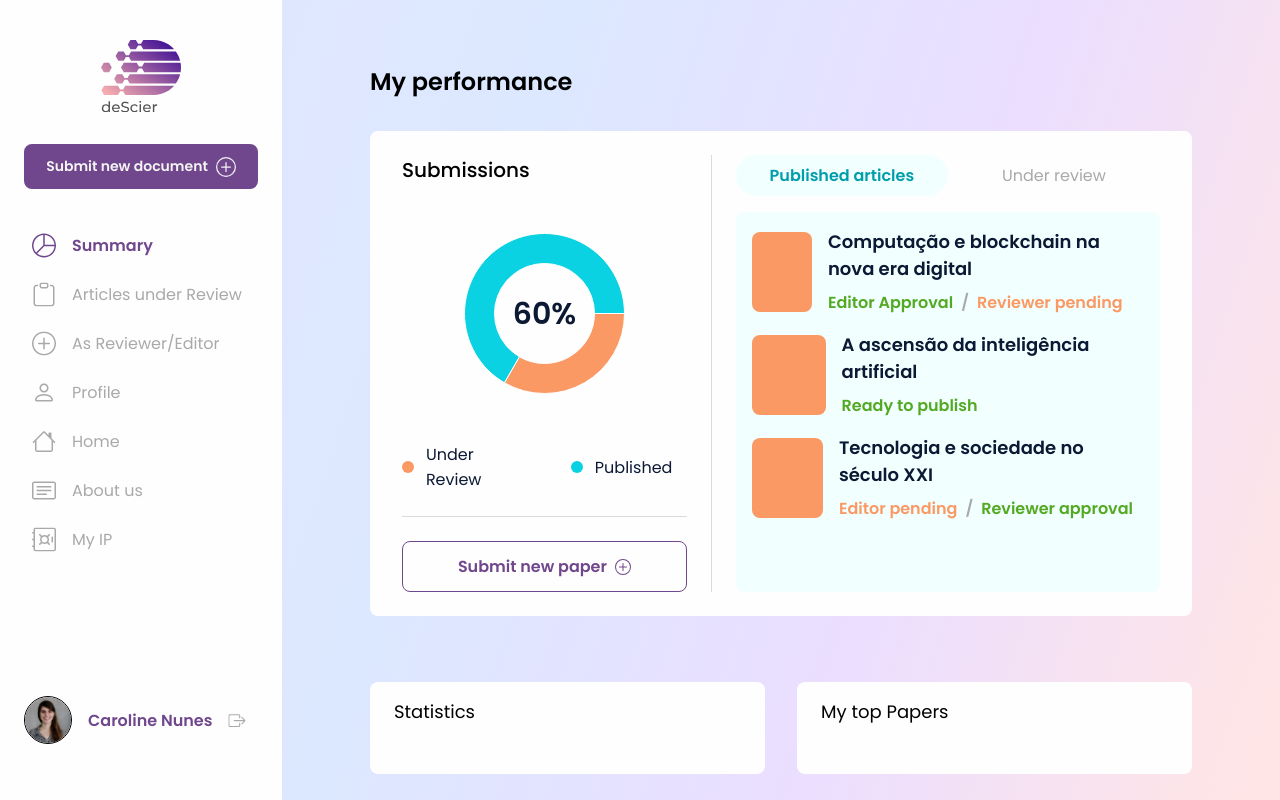
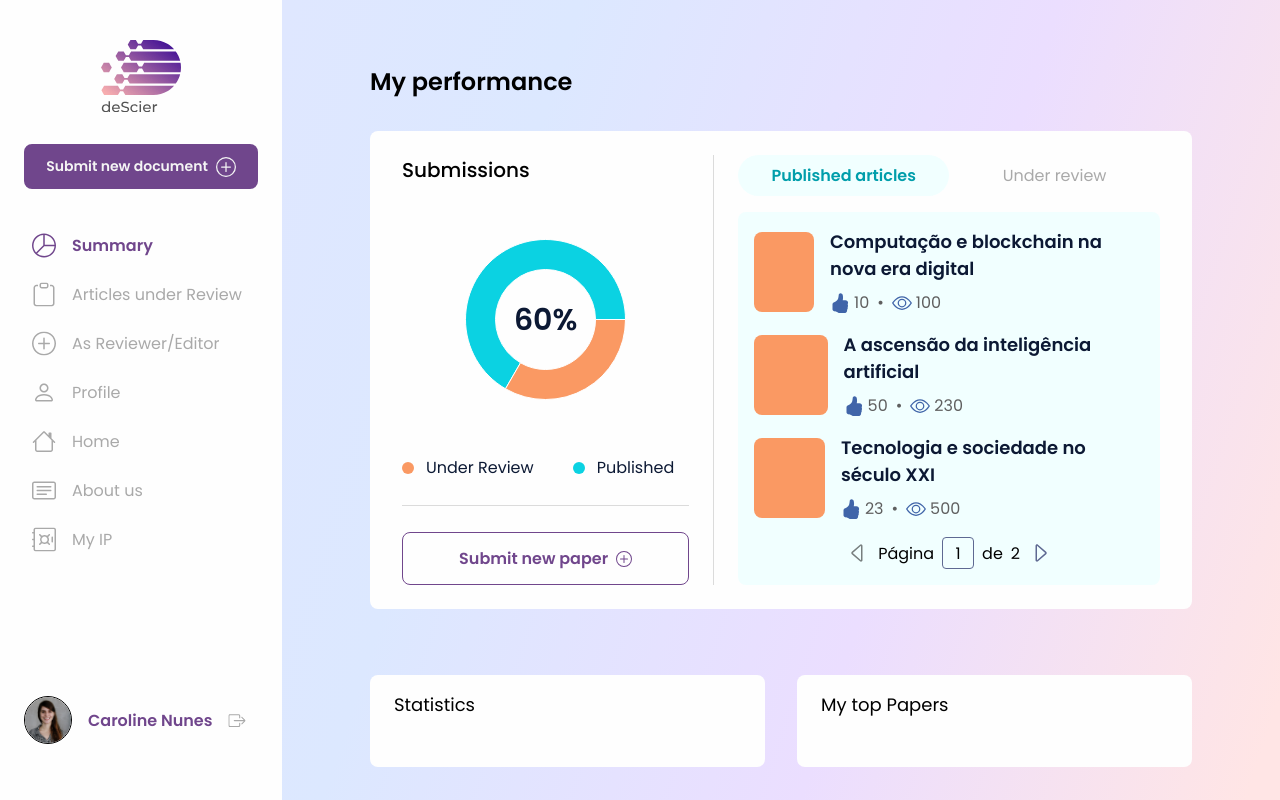
Before and after one commit to rafaeelricco/de-scier-plataform, a Next.js app: page /summary in a window 1280 px wide. Built offline with nearby package versions, Linux system fonts and the light colour scheme.

Commit message:
feat(submission): implemented intial logic on dashboard

```diff
--- /dev/null
+++ b/components/common/Pagination/Pagination.tsx
@@ -0,0 +1,74 @@
+import { useEffect, useState } from 'react'
+import { CaretLeft, CaretRight } from 'react-bootstrap-icons'
+import { PaginationProps } from './Typing'
+
+export default function PaginationComponent({
+   total,
+   current,
+   perPage,
+   handleNextPage,
+   handlePreviousPage
+}: PaginationProps) {
+   // States for pagination component
+   const [totalRecords, setTotalRecords] = useState(total)
+   const [currentPage, setCurrentPage] = useState(current)
+
+   // Define max number of records per page
+   const maxPerPage = perPage
+
+   // Define a number of pages
+   const totalPages = () => {
+      return Math.ceil(totalRecords / maxPerPage)
+   }
+
+   // Synchronize currentPage state with current prop
+   useEffect(() => {
+      setCurrentPage(current)
+   }, [current])
+
+   // Handle input change
+   const handleInputChange = (e: React.ChangeEvent<HTMLInputElement>) => {
+      const newPage = parseInt(e.target.value, 10)
+      if (newPage > 0 && newPage <= totalPages()) {
+         setCurrentPage(newPage)
+         if (newPage > current) {
+            handleNextPage()
+         } else if (newPage < current) {
+            handlePreviousPage()
+         }
+      }
+   }
+
+   return (
+      <>
+         <div className="flex items-center gap-2">
+            <CaretLeft
+               size={24}
+               className="transition-all duration-200 hover:scale-110"
+               style={{
+                  cursor: 'pointer',
+                  pointerEvents: currentPage === 1 ? 'none' : 'auto',
+                  opacity: currentPage === 1 ? 0.5 : 1
+               }}
+               onClick={() => handlePreviousPage?.()}
+            />
+            <p>Página</p>
+            <div className="w-8 h-8 border border-blue-gray rounded-xs grid justify-items-center items-center fill-blue-gray">
+               {currentPage}
+            </div>
+            <p>de</p>
+            <p>{totalPages()}</p>
+            <CaretRight
+               size={24}
+               className="transition-all duration-200 hover:scale-110 fill-blue-gray"
+               style={{
+                  cursor: 'pointer',
+                  pointerEvents: currentPage === totalPages() ? 'none' : 'auto',
+                  opacity: currentPage === totalPages() ? 0.5 : 1
+               }}
+               onClick={() => handleNextPage?.()}
+            />
+         </div>
+      </>
+   )
+}
--- /dev/null
+++ b/components/common/Publication/Item/Published.tsx
@@ -0,0 +1,44 @@
+import React from 'react'
+import { Eye, HandThumbsUpFill } from 'react-bootstrap-icons'
+
+export interface PublicationItemProps {
+   id?: string
+   date: string
+   likes: string
+   views: string
+   title: string
+   link: string
+}
+
+const PublicationItem: React.FC<PublicationItemProps> = ({
+   date,
+   link,
+   likes,
+   views,
+   id,
+   title
+}: PublicationItemProps) => {
+   return (
+      <React.Fragment>
+         <div className="flex items-center gap-4">
+            <div className="h-20 w-20 bg-status-pending rounded-md" />
+            <div className="grid gap-2">
+               <h6 className="text-lg font-semibold text-secundary_blue-main">{title}</h6>
+               <div className="flex gap-2">
+                  <div className="flex items-center gap-1">
+                     <HandThumbsUpFill size={20} className="text-terciary-main" />
+                     <span className="text-base text-neutral-gray">{likes}</span>
+                  </div>
+                  <span className="text-neutral-gray">•</span>
+                  <div className="flex items-center gap-1">
+                     <Eye size={20} className="text-terciary-main" />
+                     <span className="text-base text-neutral-gray">{views}</span>
+                  </div>
+               </div>
+            </div>
+         </div>
+      </React.Fragment>
+   )
+}
+
+export default PublicationItem
--- a/components/modules/Summary/Publications/Publications.tsx
+++ b/components/modules/Summary/Publications/Publications.tsx
@@ -1,9 +1,26 @@
-import Item, { PublicationItemProps } from '@/components/common/Publication/Item/Item'
+import PaginationComponent from '@/components/common/Pagination/Pagination'
+import InReviewItem, { InReviewItemProps } from '@/components/common/Publication/Item/InReview'
+import PublicationItem, {
+   PublicationItemProps
+} from '@/components/common/Publication/Item/Published'
 import React from 'react'
 
 const Publications: React.FC = () => {
    const [underReview, setUnderReview] = React.useState(false)
    const [publications, setPublications] = React.useState(true)
+
+   const per_page = 3
+
+   const [page, setPage] = React.useState(1)
+   const [pageReview, setPageReview] = React.useState(1)
+
+   const [results, setResults] = React.useState(published_mock)
+   const [resultsReview, setResultsReview] = React.useState(under_review)
+
+   const [totalPages, setTotalPages] = React.useState(Math.ceil(results.length / per_page))
+   const [totalPagesReview, setTotalPagesReview] = React.useState(
+      Math.ceil(resultsReview.length / per_page)
+   )
 
    return (
       <React.Fragment>
@@ -16,6 +33,9 @@ const Publications: React.FC = () => {
                   onClick={() => {
                      setPublications(true)
                      setUnderReview(false)
+                     setPage(1)
+                     setResults(published_mock)
+                     setTotalPages(Math.ceil(published_mock.length / per_page))
                   }}
                >
                   Published articles
@@ -26,6 +46,9 @@ const Publications: React.FC = () => {
                   onClick={() => {
                      setPublications(false)
                      setUnderReview(true)
+                     setPageReview(1)
+                     setResultsReview(under_review)
+                     setTotalPagesReview(Math.ceil(under_review.length / per_page))
                   }}
                >
                   Under review
@@ -34,15 +57,48 @@ const Publications: React.FC = () => {
             {publications && (
                <div className="bg-[#F1FFFF] h-full rounded-md transition-all duration-200 p-4">
                   <div className="grid gap-4">
-                     {publications_mock.map((item) => (
-                        <Item key={item.id} {...item} />
+                     {results.slice((page - 1) * per_page, page * per_page).map((item) => (
+                        <PublicationItem
+                           key={item.id}
+                           date={item.date}
+                           likes={item.likes}
+                           link={item.link}
+                           title={item.title}
+                           views={item.views}
+                        />
                      ))}
+                     <div className="mx-auto my-0">
+                        <PaginationComponent
+                           key={totalPages}
+                           current={page}
+                           total={totalPages}
+                           perPage={per_page}
+                           handleNextPage={() => setPage(page + 1)}
+                           handlePreviousPage={() => setPage(page - 1)}
+                        />
+                     </div>
                   </div>
                </div>
             )}
             {underReview && (
                <div className="bg-[#FFF4DE] h-full rounded-md transition-all duration-200 p-4">
-                  Container
+                  <div className="grid gap-4">
+                     {resultsReview
+                        .slice((pageReview - 1) * per_page, pageReview * per_page)
+                        .map((item) => (
+                           <InReviewItem key={item.id} {...item} />
+                        ))}
+                     <div className="mx-auto my-0">
+                        <PaginationComponent
+                           key={totalPagesReview}
+                           current={pageReview}
+                           total={totalPagesReview}
+                           perPage={per_page}
+                           handleNextPage={() => setPageReview(pageReview + 1)}
+                           handlePreviousPage={() => setPageReview(pageReview - 1)}
+                        />
+                     </div>
+                  </div>
                </div>
             )}
          </div>
@@ -50,22 +106,7 @@ const Publications: React.FC = () => {
    )
 }
 
-{
-   /* <PaginationComponent
-key={totalPages}
-current={page}
-total={totalPages}
-perPage={6}
-handleNextPage={() => {
-   setPage(page + 1)
-}}
-handlePreviousPage={() => {
-   setPage(page - 1)
-}}
-/> */
-}
-
-const publications_mock: PublicationItemProps[] = [
+const under_review: InReviewItemProps[] = [
    {
       date: '25/04/2023',
       link: 'https://www.google.com',
@@ -92,88 +133,171 @@ const publications_mock: PublicationItemProps[] = [
       ready_to_publish: false,
       status_editor: 'pending',
       status_reviewer: 'approved'
+   },
+   {
+      date: '15/05/2023',
+      link: 'https://www.example3.com',
+      title: 'O futuro da realidade virtual',
+      id: '4',
+      ready_to_publish: true,
+      status_editor: 'approved',
+      status_reviewer: 'pending'
+   },
+   {
+      date: '20/05/2023',
+      link: 'https://www.example4.com',
+      title: 'Desenvolvimento sustentável com tecnologia',
+      id: '5',
+      ready_to_publish: false,
+      status_editor: 'pending',
+      status_reviewer: 'pending'
+   },
+   {
+      date: '25/05/2023',
+      link: 'https://www.example5.com',
+      title: 'Inovações em software de código aberto',
+      id: '6',
+      ready_to_publish: true,
+      status_editor: 'approved',
+      status_reviewer: 'approved'
+   },
+   {
+      date: '30/05/2023',
+      link: 'https://www.example6.com',
+      title: 'A revolução das fintechs no mercado',
+      id: '7',
+      ready_to_publish: true,
+      status_editor: 'pending',
+      status_reviewer: 'approved'
+   },
+   {
+      date: '05/06/2023',
+      link: 'https://www.example7.com',
+      title: 'Segurança cibernética e privacidade',
+      id: '8',
+      ready_to_publish: false,
+      status_editor: 'approved',
+      status_reviewer: 'pending'
+   },
+   {
+      date: '10/06/2023',
+      link: 'https://www.example8.com',
+      title: 'IoT: O mundo interconectado',
+      id: '9',
+      ready_to_publish: true,
+      status_editor: 'approved',
+      status_reviewer: 'approved'
+   },
+   {
+      date: '15/06/2023',
+      link: 'https://www.example9.com',
+      title: 'A importância do Big Data',
+      id: '10',
+      ready_to_publish: false,
+      status_editor: 'pending',
+      status_reviewer: 'approved'
+   },
+   {
+      date: '20/06/2023',
+      link: 'https://www.example10.com',
+      title: 'A evolução da computação quântica',
+      id: '11',
+      ready_to_publish: true,
+      status_editor: 'approved',
+      status_reviewer: 'pending'
+   },
+   {
+      date: '25/06/2023',
+      link: 'https://www.example11.com',
+      title: 'O impacto da tecnologia na medicina',
+      id: '12',
+      ready_to_publish: false,
+      status_editor: 'approved',
+      status_reviewer: 'pending'
    }
-   //    {
-   //       date: '15/05/2023',
-   //       link: 'https://www.example3.com',
-   //       title: 'O futuro da realidade virtual',
-   //       id: '4',
-   //       ready_to_publish: true,
-   //       status_editor: 'approved',
-   //       status_reviewer: 'pending'
-   //    },
-   //    {
-   //       date: '20/05/2023',
-   //       link: 'https://www.example4.com',
-   //       title: 'Desenvolvimento sustentável com tecnologia',
-   //       id: '5',
-   //       ready_to_publish: false,
-   //       status_editor: 'pending',
-   //       status_reviewer: 'pending'
-   //    },
-   //    {
-   //       date: '25/05/2023',
-   //       link: 'https://www.example5.com',
-   //       title: 'Inovações em software de código aberto',
-   //       id: '6',
-   //       ready_to_publish: true,
-   //       status_editor: 'approved',
-   //       status_reviewer: 'approved'
-   //    },
-   //    {
-   //       date: '30/05/2023',
-   //       link: 'https://www.example6.com',
-   //       title: 'A revolução das fintechs no mercado',
-   //       id: '7',
-   //       ready_to_publish: true,
-   //       status_editor: 'pending',
-   //       status_reviewer: 'approved'
-   //    },
-   //    {
-   //       date: '05/06/2023',
-   //       link: 'https://www.example7.com',
-   //       title: 'Segurança cibernética e privacidade',
-   //       id: '8',
-   //       ready_to_publish: false,
-   //       status_editor: 'approved',
-   //       status_reviewer: 'pending'
-   //    },
-   //    {
-   //       date: '10/06/2023',
-   //       link: 'https://www.example8.com',
-   //       title: 'IoT: O mundo interconectado',
-   //       id: '9',
-   //       ready_to_publish: true,
-   //       status_editor: 'approved',
-   //       status_reviewer: 'approved'
-   //    },
-   //    {
-   //       date: '15/06/2023',
-   //       link: 'https://www.example9.com',
-   //       title: 'A importância do Big Data',
-   //       id: '10',
-   //       ready_to_publish: false,
-   //       status_editor: 'pending',
-   //       status_reviewer: 'approved'
-   //    },
-   //    {
-   //       date: '20/06/2023',
-   //       link: 'https://www.example10.com',
-   //       title: 'A evolução da computação quântica',
-   //       id: '11',
-   //       ready_to_publish: true,
-   //       status_editor: 'approved',
-   //       status_reviewer: 'pending'
-   //    },
-   //    {
-   //       date: '25/06/2023',
-   //       link: 'https://www.example11.com',
-   //       title: 'O impacto da tecnologia na medicina',
-   //       id: '12',
-   //       ready_to_publish: false,
-   //       status_editor: 'approved',
-   //       status_reviewer: 'pending'
-   //    }
+]
+
+const published_mock: PublicationItemProps[] = [
+   {
+      id: '1',
+      date: '25/04/2023',
+      likes: '10',
+      link: 'https://www.google.com',
+      title: 'Computação e blockchain na nova era digital',
+      views: '100'
+   },
+   {
+      id: '2',
+      date: '28/04/2023',
+      likes: '50',
+      link: 'https://www.example1.com',
+      title: 'A ascensão da inteligência artificial',
+      views: '230'
+   },
+   {
+      id: '3',
+      date: '01/05/2023',
+      likes: '23',
+      link: 'https://www.example2.com',
+      title: 'Tecnologia e sociedade no século XXI',
+      views: '500'
+   },
+   {
+      id: '4',
+      date: '05/05/2023',
+      likes: '120',
+      link: 'https://www.example3.com',
+      title: 'O futuro da realidade virtual',
+      views: '450'
+   },
+   {
+      id: '5',
+      date: '08/05/2023',
+      likes: '65',
+      link: 'https://www.example4.com',
+      title: 'Desenvolvimento sustentável com tecnologia',
+      views: '760'
+   },
+   {
+      id: '6',
+      date: '12/05/2023',
+      likes: '78',
+      link: 'https://www.example5.com',
+      title: 'Inovações em software de código aberto',
+      views: '320'
+   },
+   {
+      id: '7',
+      date: '15/05/2023',
+      likes: '31',
+      link: 'https://www.example6.com',
+      title: 'A revolução das fintechs no mercado',
+      views: '125'
+   },
+   {
+      id: '8',
+      date: '18/05/2023',
+      likes: '92',
+      link: 'https://www.example7.com',
+      title: 'Segurança cibernética e privacidade',
+      views: '890'
+   },
+   {
+      id: '9',
+      date: '21/05/2023',
+      likes: '104',
+      link: 'https://www.example8.com',
+      title: 'IoT: O mundo interconectado',
+      views: '670'
+   },
+   {
+      id: '10',
+      date: '25/05/2023',
+      likes: '42',
+      link: 'https://www.example9.com',
+      title: 'A importância do Big Data',
+      views: '540'
+   }
 ]
 
 export default Publications
--- a/tailwind.config.js
+++ b/tailwind.config.js
@@ -101,7 +101,8 @@ const config = {
             main: '#4065A9'
          },
          blue: {
-            light: '#0BD2E2'
+            light: '#0BD2E2',
+            gray: '#5E6992'
          },
          neutral: {
             white: '#F4F4F4',
```
Also changed, not shown: components/common/Pagination/Styles.ts (added, +37 -0 lines), components/common/Pagination/Typing.d.ts (added, +9 -0 lines), components/common/Publication/Item/InReview.tsx (renamed from components/common/Publication/Item/Item.tsx, +4 -4 lines).
